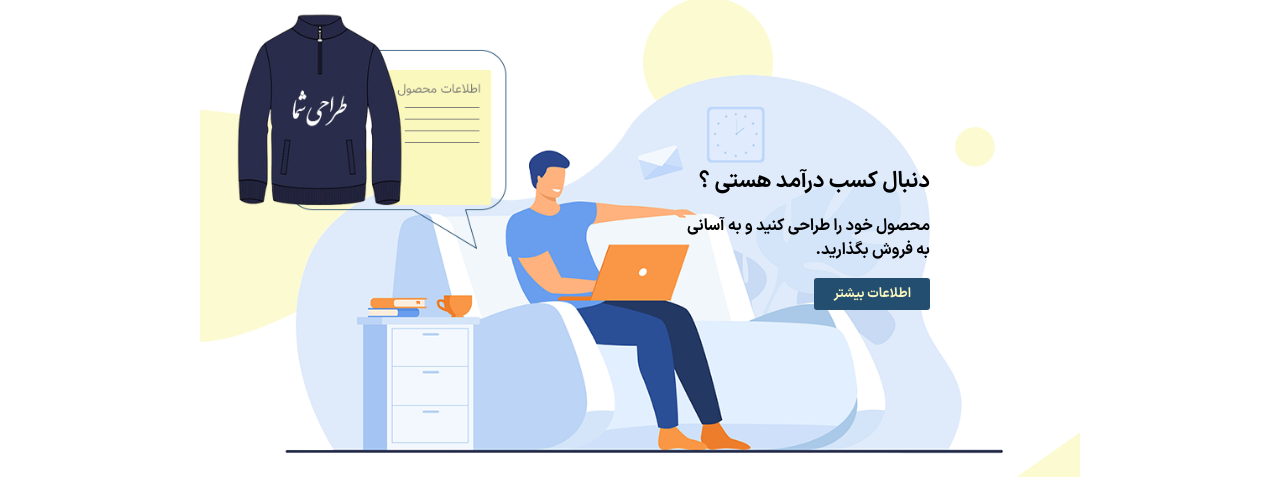
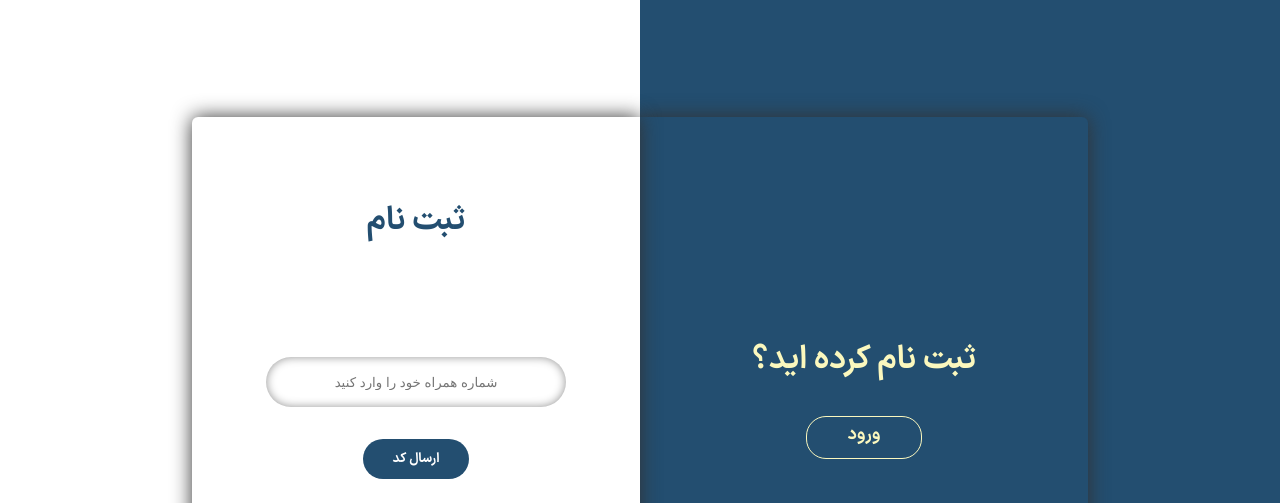
Before and after one commit to mahannajafi/knt, a React (Create React App) app: page /SignUp1 in a window 1280 px wide. Shown: the part 449-952 px from the top of the page. Built offline with nearby package versions, Linux system fonts and the light colour scheme.

Commit message:
add SignUp

```diff
--- a/src/App.js
+++ b/src/App.js
@@ -3,6 +3,7 @@ import {BrowserRouter,Routes,Route} from 'react-router-dom';
 import Navbar from './components/Navbar';
 import MiniNavbar from './components/MiniNavbar';
 import Footer from './components/Footer';
+import SignUp1 from "./components/SignUp1";
 
 
 function App() {
@@ -17,6 +18,8 @@ function App() {
         <Route path='products' element={<></>}/>
 
         </Route>
+
+        <Route path="/SignUp1" element={<SignUp1/>}></Route>
       </Routes>
       <Footer/>
     </BrowserRouter>
--- a/src/components/Navbar.jsx
+++ b/src/components/Navbar.jsx
@@ -8,6 +8,7 @@ import {
   faCartShopping,
 } from "@fortawesome/free-solid-svg-icons";
 import { Link } from "react-router-dom";
+import SignUp1 from "./SignUp1";
 
 function Navbar() {
   return (
@@ -30,7 +31,7 @@ function Navbar() {
           </div>
           <div className="headerUp__design headerUp__design-primary">
             <FontAwesomeIcon icon={faArrowAltCircleLeft} />
-            <Link to="/login">
+            <Link to="/SignUp1">
               <button className="headerUp__designBtn headerUp__designBtn-primary">
                 ورود | ثبت نام
               </button>
--- /dev/null
+++ b/src/components/SignUp1.css
@@ -0,0 +1,107 @@
+* {
+    padding: 0;
+    margin: 0;
+    box-sizing: border-box;
+}
+
+.signUp1Container {
+    width: 100%;
+    height: 100vh;
+    display: flex;
+}
+
+.signUp1Form , .signUp1Text {
+    width: 50%;
+    height: 100vh;
+    position: relative;
+}
+
+.signUp1Form {
+    background-color: #FFF;
+}
+
+.signUp1Text {
+    background-color: var(--main-color);
+}
+
+.signUp1Form div , .signUp1Text div {
+    width: 70%;
+    height: 70%;
+    position: absolute;
+    top: 15%;
+    display: flex;
+    align-content: center;
+    flex-wrap: wrap;
+    gap: 2rem;
+    font-size: 2rem;
+    box-shadow: 0 0 20px #333333;
+}
+
+.signUp1Form div {
+    right: 0;
+    flex-direction: column;
+    justify-content: start;
+    border-radius: 6px 0 0 6px;
+}
+
+.signUp1Text div {
+    color: var(--second-color);
+    left: 0;
+    justify-content: center;
+    border-radius: 0 6px 6px 0;
+}
+
+.signUp1Form div p , .signUp1Text div p {
+    text-align: center;
+    font-weight: bold;
+}
+
+.signUp1Form div p {
+    padding: 80px 0;
+    color: var(--main-color);
+}
+
+.signUp1Text div p {
+    width: 100%;
+}
+
+.signUp1Form div input {
+    width: 300px;
+    height: 50px;
+    border-radius: 60px;
+    border: none;
+    box-shadow: 0 0 10px #949494 inset;
+}
+
+.signUp1Form div input::placeholder {
+    text-align: center;
+}
+
+.signUp1Form div section {
+    display: flex;
+    justify-content: center;
+    align-items: center;
+}
+
+.signUp1Form div section button {
+    border-radius: 40px;
+    border: none;
+    background-color: var(--main-color);
+    color: #FFF;
+    text-align: center;
+    padding: 10px 30px;
+    cursor: pointer;
+}
+
+.signUp1Text div button {
+    padding: 4px 40px 10px 40px;
+    border-radius: 20px;
+    border: 1px solid var(--second-color);
+    background-color: var(--main-color);
+    font-size: 1.1rem;
+    color: var(--second-color);
+    display: flex;
+    justify-content: center;
+    align-items: center;
+    cursor: pointer;
+}
--- /dev/null
+++ b/src/components/SignUp1.jsx
@@ -0,0 +1,26 @@
+import React from "react";
+import "./SignUp1.css"
+
+function SignUp1() {
+    return (
+        <>
+            <div className='signUp1Container'>
+                <div className='signUp1Text'>
+                    <div>
+                        <p>ثبت نام کرده اید؟</p>
+                        <button>ورود</button>
+                    </div>
+                </div>
+                <div className='signUp1Form'>
+                    <div>
+                        <p>ثبت نام</p>
+                        <input placeholder="شماره همراه خود را وارد کنید"/>
+                        <section><button>ارسال کد</button></section>
+                    </div>
+                </div>
+            </div>
+        </>
+    )
+}
+
+export default SignUp1;
```
Also changed, not shown: 1 other file (tests, documents, lock files or other folders).
